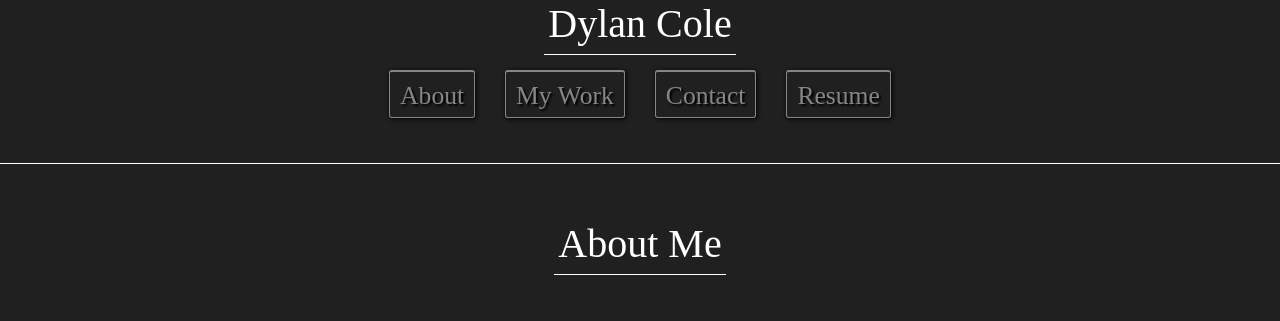
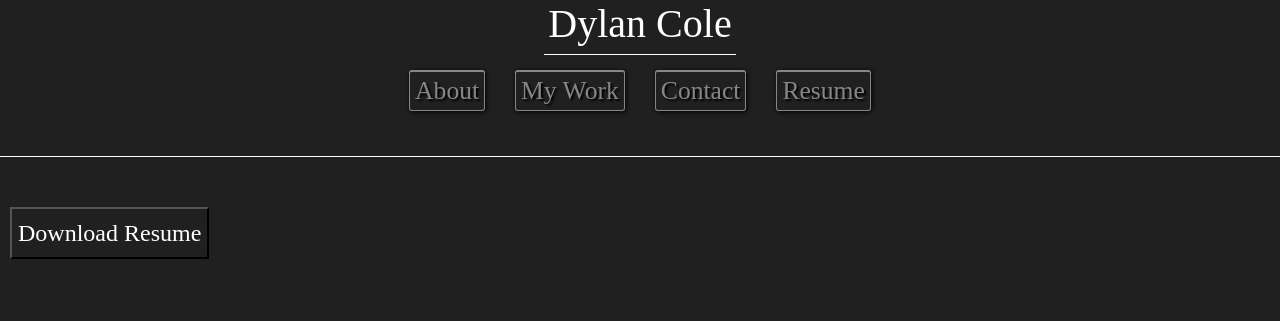
Before and after one commit to Deucedadorian/Dylan-Cole-Porfolio, a React (Create React App) app: page / in a window 1280 px wide. Shown: the part 306-627 px from the top of the page. Built offline with nearby package versions, Linux system fonts and the light colour scheme; the HTML template or start-up script is replaced by a standard one; a web font is replaced by a local one.

Commit message:
add scroll to page when nav button is clicked and made it smooth scroll

```diff
--- a/src/assets/css/style.css
+++ b/src/assets/css/style.css
@@ -8,6 +8,9 @@
     box-sizing: border-box;
   }
 
+  html {
+    scroll-behavior: smooth;
+  }
 
 
 body {
@@ -38,9 +41,9 @@ body {
     padding-bottom: 30px;
 }
 
-.nav-item {
+.nav-link {
     border-radius: 3px;
-    padding: 5px 10px 2px 10px;
+    padding: 0px 5px;
     border-top: 2px solid var(--link-border-color);
     border-left: 1px solid var(--link-border-color);
     border-bottom: 1px solid var(--link-border-color);
@@ -49,14 +52,14 @@ body {
     text-align: center;
     box-shadow: 1px 1px 5px #000;
     list-style-type: none;
-}
-
-.nav-item a {
     color: var(--link-border-color);
-    padding: 0px;
     font-size: 1.6rem;
     font-weight: 400;
     text-shadow: 2px 2px 2px rgb(0, 0, 0);
+}
+
+.nav-link.active {
+    box-shadow: 0px 0px 4px rgb(82, 82, 82);
 }
 
 /* header image class */
--- a/src/components/NavTabs.js
+++ b/src/components/NavTabs.js
@@ -11,47 +11,36 @@ function NavTabs({ currentPage, handlePageChange }) {
       </div>
       <h1>Dylan Cole</h1>
     <nav className="nav nav-tabs link-list">
-      <li className="nav-item">
         <a
-          href="#about"
-          onClick={() => handlePageChange('About')}
+          href="#about" onClick={() => handlePageChange('about')}
           // Check to see if the currentPage is `About`, and if so we use the active link class from bootstrap. Otherwise, we set it to a normal nav-link
-          className={currentPage === 'About' ? 'nav-link active' : 'nav-link'}
+          className={currentPage === 'about' ? 'nav-link active' : 'nav-link'}
         >
           About
         </a>
-      </li>
-      <li className="nav-item">
         <a
-          href="#MyWork"
-          onClick={() => handlePageChange('MyWork')}
+          href="#my-work" onClick={() => handlePageChange('my-work')}
           // Check to see if the currentPage is `MyWork`, and if so we use the active link class from bootstrap. Otherwise, we set it to a normal nav-link
-          className={currentPage === 'MyWork' ? 'nav-link active' : 'nav-link'}
+          className={currentPage === 'my-work' ? 'nav-link active' : 'nav-link'}
         >
           My Work
         </a>
-      </li>
-      <li className="nav-item">
         <a
-          href="#contact"
-          onClick={() => handlePageChange('Contact')}
+          href="#contact" onClick={() => handlePageChange('contact')}
           // Check to see if the currentPage is `Contact`, and if so we use the active link class from bootstrap. Otherwise, we set it to a normal nav-link
-          className={currentPage === 'Contact' ? 'nav-link active' : 'nav-link'}
+          className={currentPage === 'contact' ? 'nav-link active' : 'nav-link'}
         >
           Contact
         </a>
-      </li>
-      <li className="nav-item">
         <a
-          href="#Resume"
-          onClick={() => handlePageChange('Resume')}
+          href="#resume"
+          onClick={() => handlePageChange('resume')}
           // This is a conditional (ternary) operator that checks to see if the current page is "Resume"
           // If it is, we set the current page to 'nav-link-active', otherwise we set it to 'nav-link'
-          className={currentPage === 'Resume' ? 'nav-link active' : 'nav-link'}
+          className={currentPage === 'resume' ? 'nav-link active' : 'nav-link'}
         >
           Resume
         </a>
-      </li>
     </nav>
   </div>
   );
--- a/src/components/PortfolioContainer.js
+++ b/src/components/PortfolioContainer.js
@@ -7,17 +7,17 @@ import Footer from './footer';
 import Resume from './pages/resume';
 
 export default function PortfolioContainer() {
-  const [currentPage, setCurrentPage] = useState('About');
+  const [currentPage, setCurrentPage] = useState('');
 
   // This method is checking to see what the value of `currentPage` is. Depending on the value of currentPage, we return the corresponding component to render.
   const renderPage = () => {
-    if (currentPage === 'About') {
+    if (currentPage === 'about') {
       return <About />;
     }
-    if (currentPage === 'MyWork') {
+    if (currentPage === 'my-work') {
       return <MyWork />;
     }
-    if (currentPage === 'Contact') {
+    if (currentPage === 'contact') {
     return <Contact />;
     }
     return <Resume />
--- a/src/components/pages/aboutMe.js
+++ b/src/components/pages/aboutMe.js
@@ -3,7 +3,7 @@ import React from 'react';
 export default function AboutMe() {
     return (
         <div>
-            <section id="about-me" className="default-tag-structure">
+            <section id="about" className="default-tag-structure">
                 <h1>About Me</h1>
                 <p className="article-text">
                 Developer with a passion for leveraging powerful technologies to change the world.
--- a/src/components/pages/contactMe.js
+++ b/src/components/pages/contactMe.js
@@ -91,7 +91,7 @@ function Form() {
 
   return (
     <div>
-      <form className='form default-tag-structure' >
+      <form className='form default-tag-structure' id='contact'>
         <h2>Name:</h2>
         <input
           className='form'
--- a/src/components/pages/myWork.js
+++ b/src/components/pages/myWork.js
@@ -112,7 +112,7 @@ const projects = [
 
 export default function MyWork() {
     return (
-        <div className='default-tag-structure'>
+        <div className='default-tag-structure' id='my-work'>
             {projects.map((project) => (
             <Project
             deploy={project.deploy}
--- a/src/components/pages/resume.js
+++ b/src/components/pages/resume.js
@@ -4,7 +4,7 @@ import '../../assets/css/contact.css';
 
 export default function Resume() {
     return (
-        <section className="resume-section">
+        <div className="resume-section" id="resume">
             <a href="https://docs.google.com/document/d/1OIVoojwJsLW0Y977_YJDl1uth4zm0cpItfo19QxTWNI/edit?usp=sharing" target="_blank" rel="noreferrer">
                 <button className="link-list form" id="dl-btn" >Download Resume</button>
             </a>
@@ -44,6 +44,6 @@ export default function Resume() {
                 <li>VS code</li>
                 <li>Oracle VirtualBox</li>
             </ul>
-        </section>
+        </div>
     )
 }
```
Also changed, not shown: 1 other file (tests, documents, lock files or other folders).
